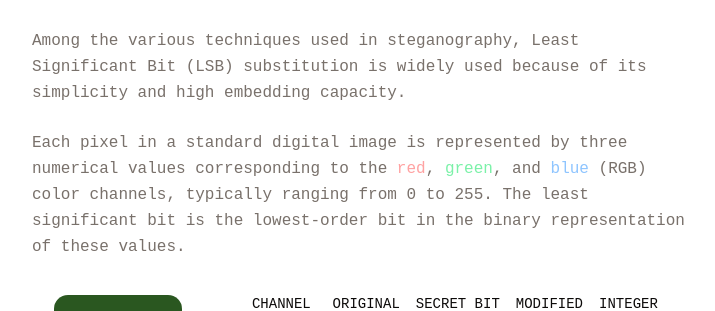
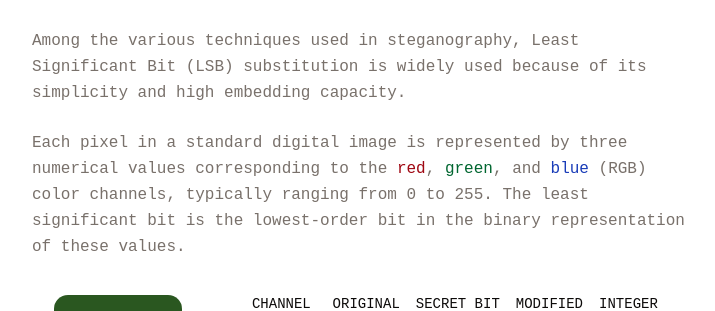
Before and after one commit to mukudanieru/lbp-adaptive-steganography-poc, a React (Vite) app in the folder frontend/: page / in a window 1280 px wide. Shown: the part 1142-1453 px from the top of the page, without its empty margins (280-995 px from the left). Built offline with nearby package versions, Linux system fonts and the light colour scheme; no server answers.

Commit message:
fix: remove image card fixed size

```diff
--- a/frontend/src/components/about.tsx
+++ b/frontend/src/components/about.tsx
@@ -76,11 +76,13 @@ export default function About() {
 
       <p className="text-muted-foreground text-sm leading-relaxed sm:text-base">
         Each pixel in a standard digital image is represented by three numerical
-        values corresponding to the <span className="text-red-300">red</span>,{" "}
-        <span className="text-green-300">green</span>, and{" "}
-        <span className="text-blue-300">blue</span> (RGB) color channels,
-        typically ranging from 0 to 255. The least significant bit is the
-        lowest-order bit in the binary representation of these values.
+        values corresponding to the{" "}
+        <span className="text-red-800 dark:text-red-300">red</span>,{" "}
+        <span className="text-green-800 dark:text-green-300">green</span>, and{" "}
+        <span className="text-blue-800 dark:text-blue-300">blue</span> (RGB)
+        color channels, typically ranging from 0 to 255. The least significant
+        bit is the lowest-order bit in the binary representation of these
+        values.
       </p>
 
       <div className="flex flex-col items-center gap-8 md:flex-row md:justify-center md:gap-14">
--- a/frontend/src/components/how/image-card.tsx
+++ b/frontend/src/components/how/image-card.tsx
@@ -9,7 +9,7 @@ export default function ImageCard({ imgSrc, label }: ImageCardProps) {
   return (
     <div className="bg-card border-border flex flex-col justify-between border px-1.5 pt-1.5 pb-1">
       <img
-        className="aspect-square h-auto w-full object-cover md:h-67 md:w-67"
+        className="aspect-square h-auto w-full object-cover"
         src={imgSrc}
         alt={displayLabel}
       />
--- a/frontend/src/components/how/steps/step-four-lsb.tsx
+++ b/frontend/src/components/how/steps/step-four-lsb.tsx
@@ -3,6 +3,8 @@ import {
   sampleClassificationMap,
   sampleBinaryMessageStream,
 } from "../sample-data";
+import { Alert, AlertDescription, AlertTitle } from "@/components/ui/alert";
+import { InfoIcon } from "@phosphor-icons/react";
 
 export default function StepFourLsb() {
   return (
@@ -17,15 +19,28 @@ export default function StepFourLsb() {
         <div className="flex flex-col gap-7">
           <div className="flex flex-col gap-6 md:flex-row md:items-start">
             {/* INFORMATION */}
+            <div className="flex flex-col gap-6">
               <p className="text-muted-foreground min-w-0 flex-1 text-sm leading-relaxed sm:text-base">
                 This is where the previous two steps come together. The Local
                 Binary Pattern already decided how much each pixel can safely
-              hide. The Pseudorandom Pixel Selection already decided where those
-              bits go. The secret message is then embedded into the least
-              significant bits of the red and blue channels, following the
-              classification and traversal sequence until the message has been
-              fully embedded.
+                hide. The Pseudorandom Pixel Selection already decided where
+                those bits go.
               </p>
+
+              <Alert>
+                <InfoIcon />
+                <AlertTitle>ADAPTIVE EMBEDDING</AlertTitle>
+                <AlertDescription>
+                  The secret message is embedded into the least significant bits
+                  of the{" "}
+                  <span className="text-red-800 dark:text-red-300">red</span>{" "}
+                  and{" "}
+                  <span className="text-blue-800 dark:text-blue-300">blue</span>{" "}
+                  channels. Smooth pixels receive 1 bit, while rough pixels
+                  receive 2 bits according to the classification map.
+                </AlertDescription>
+              </Alert>
+            </div>
 
             {/* VISUALS */}
             <div className="w-full shrink-0 md:w-67">
@@ -46,14 +61,32 @@ export default function StepFourLsb() {
               />
             </div>
 
+            <div className="flex flex-col gap-6">
               {/* INFORMATION */}
               <p className="text-muted-foreground min-w-0 flex-1 text-sm leading-relaxed sm:text-base">
                 Extraction follows the same process in reverse. Using the same
                 password, the algorithm reproduces the pseudorandom pixel order
                 and classification map, then reads 1 or 2 bits from each pixel
-              according to its texture classification. The recovered bit stream
-              is then reconstructed into the original message.
+                according to its texture classification. The recovered bit
+                stream is then reconstructed into the original message.
               </p>
+
+              <Alert>
+                <InfoIcon />
+                <AlertTitle>ADAPTIVE EMBEDDING</AlertTitle>
+                <AlertDescription>
+                  The{" "}
+                  <span className="text-green-800 dark:text-green-300">
+                    green
+                  </span>{" "}
+                  channel is never written to during embedding. That means that
+                  the extraction process independently recompute the same
+                  texture classification map from the stego image alone, no
+                  separate key file, no stored metadata. The password and the
+                  image are the only two things extraction ever needs.
+                </AlertDescription>
+              </Alert>
+            </div>
           </div>
         </div>
       </div>
```
Lines whose indentation alone changed are shown as unchanged.
